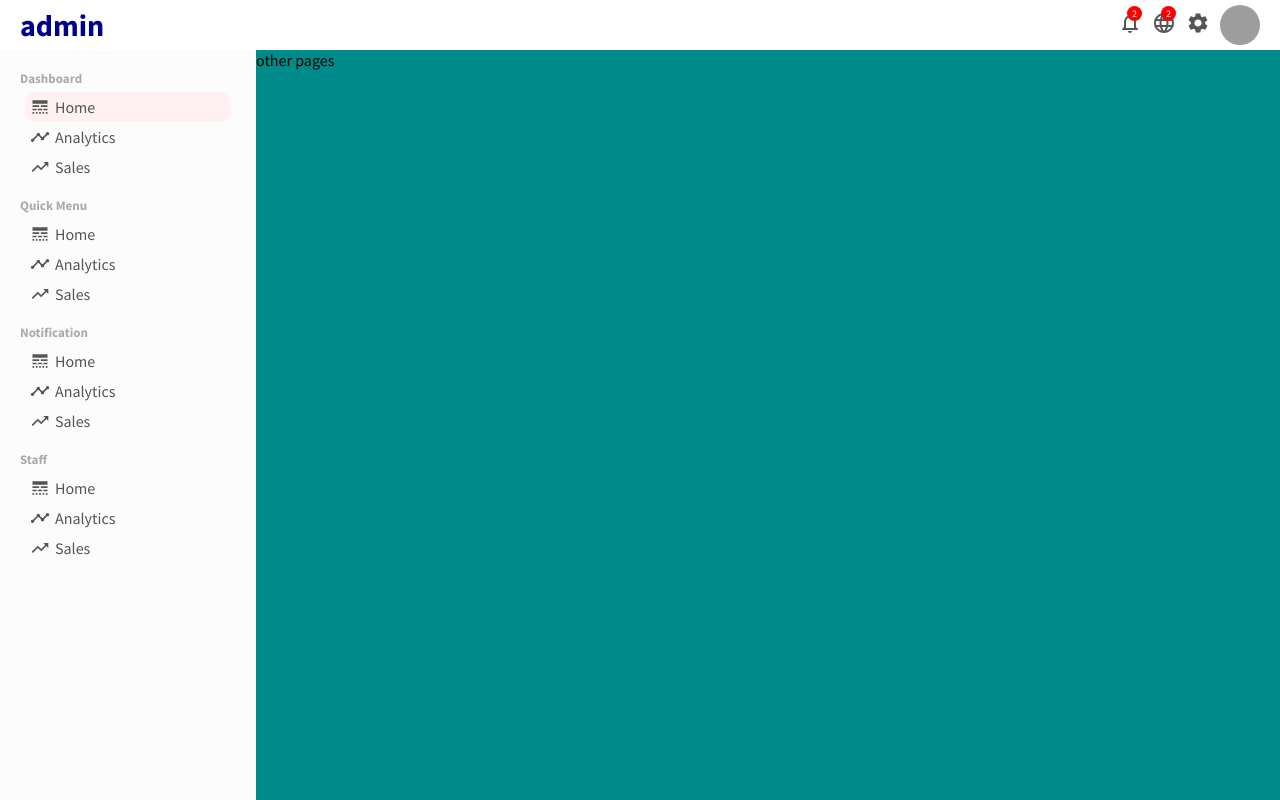
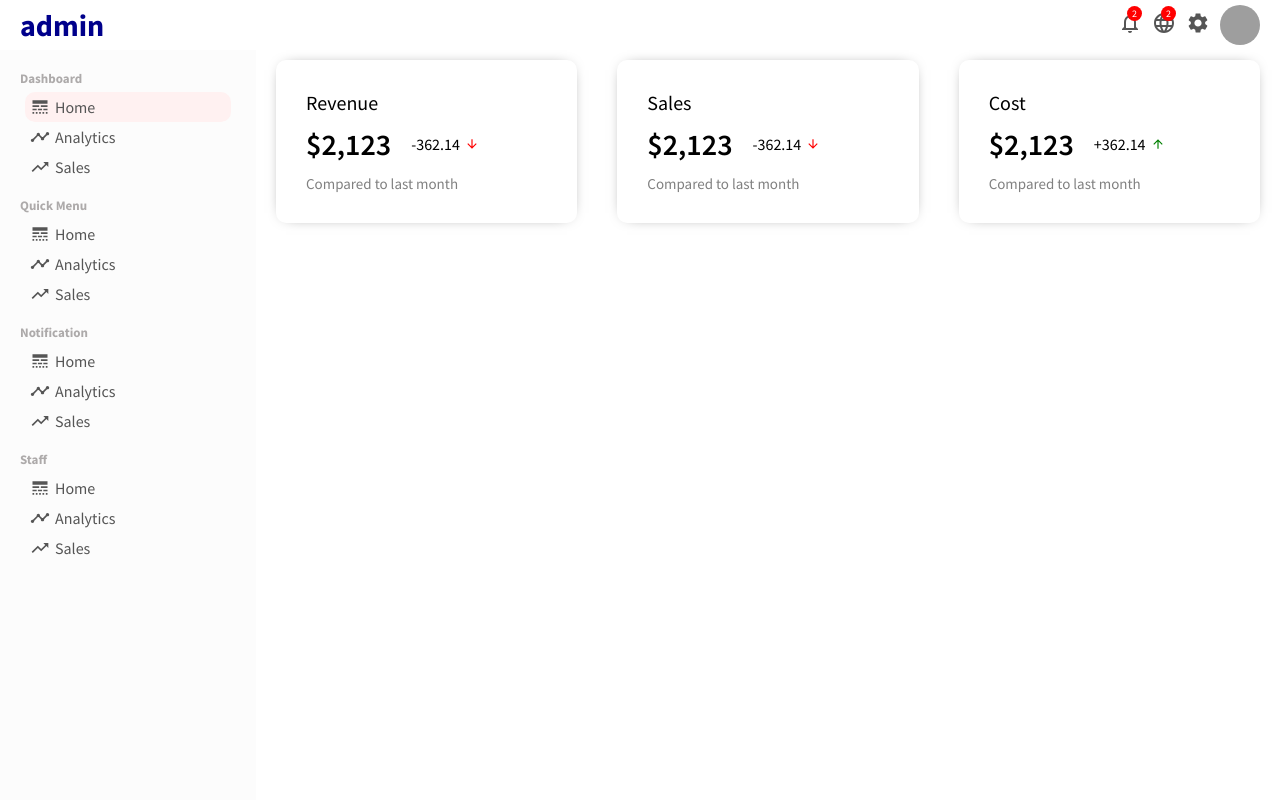
Before and after one commit to wickes1/frontend-admin-dashboard, a React (Create React App) app: page / in a window 1280 px wide. Built offline with nearby package versions, Linux system fonts and the light colour scheme; grey boxes are pictures that could not be loaded.

Commit message:
FeaturedInfo Widget FInished

```diff
--- a/src/App.js
+++ b/src/App.js
@@ -1,6 +1,7 @@
 import Topbar from './components/topbar/Topbar'
 import Sidebar from './components/sidebar/Sidebar'
 import './app.css'
+import Home from './components/pages/home/Home'
 
 function App() {
   return (
@@ -8,7 +9,7 @@
       <Topbar />
       <div className="container">
         <Sidebar />
-        <div className="others">other pages</div>
+        <Home />
       </div>
     </div>
   )
--- /dev/null
+++ b/src/components/featureinfo/FeaturedInfo.jsx
@@ -0,0 +1,39 @@
+import './featuredInfo.css'
+import { ArrowUpward, ArrowDownward } from '@material-ui/icons'
+
+export default function FeaturedInfo() {
+  return (
+    <div className="featured">
+      <div className="featuredItem">
+        <span className="featuredTitle">Revenue</span>
+        <div className="featuredMoneyContainer">
+          <span className="featuredMoney">$2,123</span>
+          <span className="featuredMoneyRate">
+            -362.14 <ArrowDownward className="featuredIcon negative" />
+          </span>
+        </div>
+        <span className="featuredSub">Compared to last month</span>
+      </div>
+      <div className="featuredItem">
+        <span className="featuredTitle">Sales</span>
+        <div className="featuredMoneyContainer">
+          <span className="featuredMoney">$2,123</span>
+          <span className="featuredMoneyRate">
+            -362.14 <ArrowDownward className="featuredIcon negative" />
+          </span>
+        </div>
+        <span className="featuredSub">Compared to last month</span>
+      </div>
+      <div className="featuredItem">
+        <span className="featuredTitle">Cost</span>
+        <div className="featuredMoneyContainer">
+          <span className="featuredMoney">$2,123</span>
+          <span className="featuredMoneyRate">
+            +362.14 <ArrowUpward className="featuredIcon" />
+          </span>
+        </div>
+        <span className="featuredSub">Compared to last month</span>
+      </div>
+    </div>
+  )
+}
--- /dev/null
+++ b/src/components/featureinfo/featuredInfo.css
@@ -0,0 +1,51 @@
+.featured {
+  width: 100%;
+  display: flex;
+  justify-content: space-between;
+}
+
+.featuredItem {
+  flex: 1;
+  margin: 10px 20px;
+  padding: 30px;
+  border-radius: 10px;
+  cursor: pointer;
+  -webkit-box-shadow: 0px 0px 15px -10px #000000;
+  box-shadow: 0px 0px 15px -10px #000000;
+}
+
+.featuredTitle {
+  font-size: 20px;
+}
+
+.featuredMoneyContainer {
+  margin: 10px 0px;
+  display: flex;
+  align-items: center;
+}
+
+.featuredMoney {
+  font-size: 30px;
+  font-weight: 600;
+}
+
+.featuredMoneyRate {
+  display: flex;
+  align-items: center;
+  margin-left: 20px;
+}
+
+.featuredIcon {
+  font-size: 14px !important;
+  margin-left: 5px;
+  color: green;
+}
+
+.featuredIcon.negative {
+  color: red;
+}
+
+.featuredSub {
+  font-size: 15px;
+  color: gray;
+}
--- /dev/null
+++ b/src/components/pages/home/Home.jsx
@@ -0,0 +1,10 @@
+import './home.css'
+import FeaturedInfo from './../../featureinfo/FeaturedInfo'
+
+export default function Home() {
+  return (
+    <div className="home">
+      <FeaturedInfo />
+    </div>
+  )
+}
--- /dev/null
+++ b/src/components/pages/home/home.css
@@ -0,0 +1,3 @@
+.home {
+  flex: 4;
+}
```
